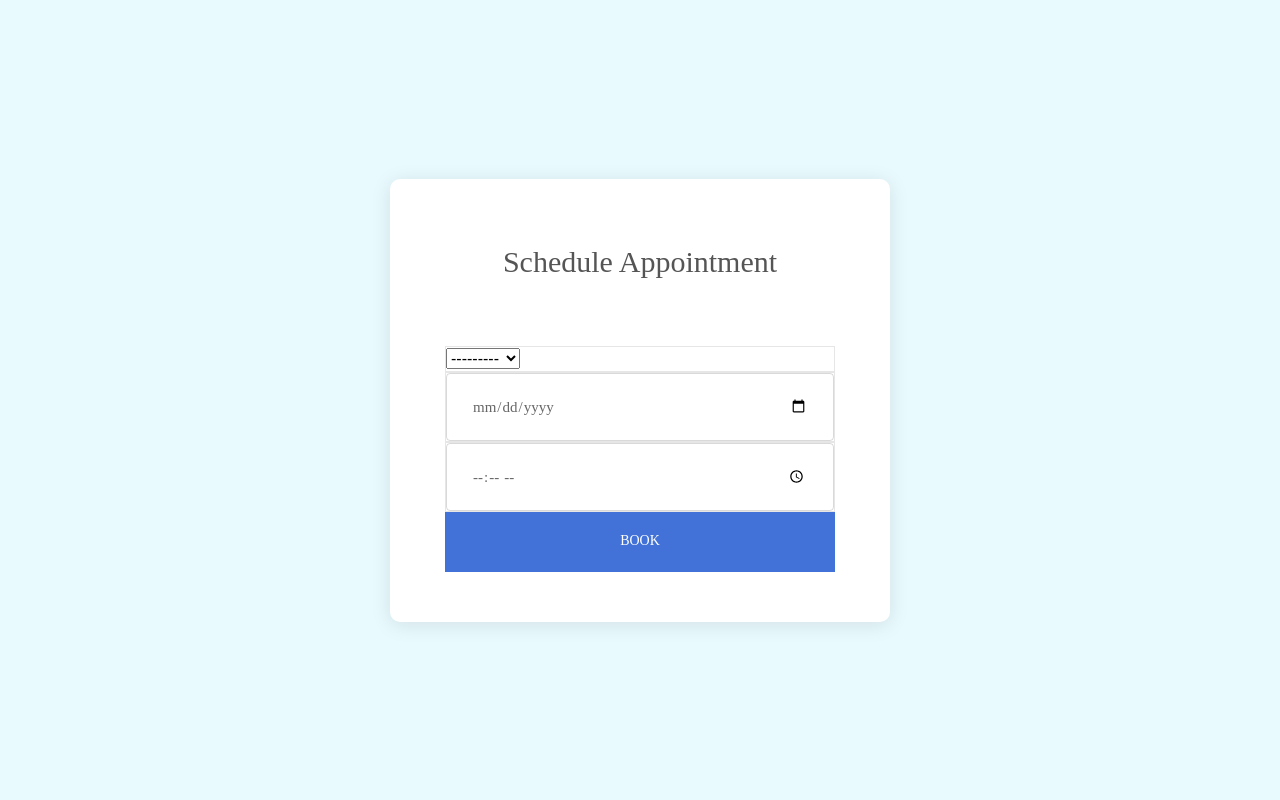
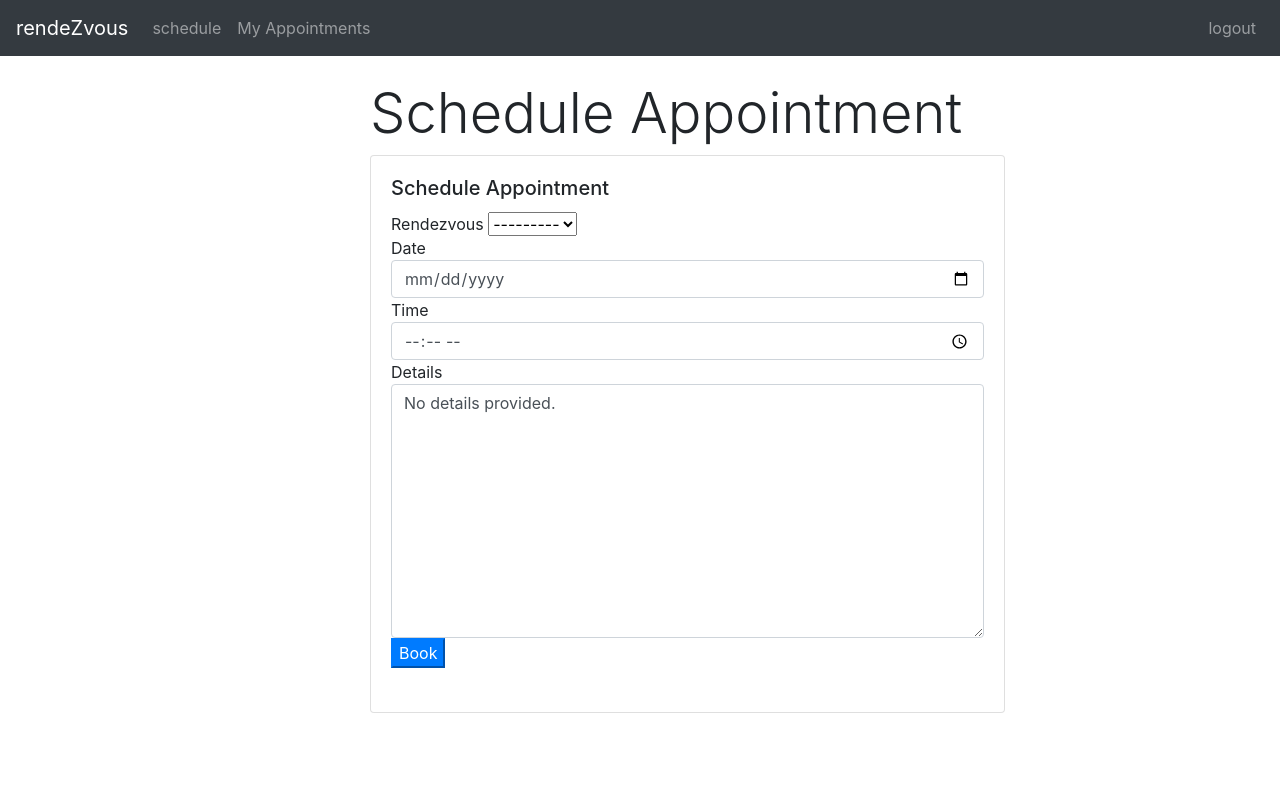
Before and after one commit to cyobero/rendezvous, a Django app: page /schedule/ in a window 1280 px wide. Run offline with Django 3.2, Linux system fonts and the light colour scheme; the visitor is signed in with stand-in values (Sample User, id 1); data comes from the database, SQL or seed files in the repository; some libraries are stand-ins or nearby versions; some web fonts are replaced.

Commit message:
added cards to appointments page

```diff
--- a/schedule/forms.py
+++ b/schedule/forms.py
@@ -11,7 +11,7 @@ class ScheduleForm(forms.ModelForm):
     rendezvous = forms.ModelChoiceField(queryset=RENDEZVOUS_CHOICES)
     class Meta:
         model = Appointment
-        fields = ['rendezvous', 'date', 'time', ]
+        fields = ['rendezvous', 'date', 'time', 'details', ]
         widgets = {
             'rendezvous': forms.Select(attrs={
                 'class': 'input100 form-control',
@@ -25,5 +25,9 @@ class ScheduleForm(forms.ModelForm):
                 'class': 'input100 form-control',
                 'placeholder': 'Time',
                 'type': 'time'
+            }),
+            'details': forms.Textarea(attrs={
+                'class': 'input100 form-control',
+                'placeholder': 'Enter additional notes here (if any)...',
             })
         }
--- a/schedule/views.py
+++ b/schedule/views.py
@@ -16,8 +16,9 @@ def schedule_view(request):
         rendezvous = form['rendezvous']
         date = form['date']
         time = form['time']
+        details = form['details']
         # Create and save new `Appointment` object.
-        appt = Appointment.objects.create(rendezvous=rendezvous, date=date, time=time)
+        appt = Appointment.objects.create(rendezvous=rendezvous, date=date, time=time, details=details)
         booker.appointments.add(appt)
         return redirect(reverse('success_schedule'))
     else:
--- a/templates/schedule/schedule_form.html
+++ b/templates/schedule/schedule_form.html
@@ -1,4 +1,4 @@
-{% extends 'base_form.html' %}
+{% extends 'index.html' %}
 {% load static %}
 
 {% block page-title %}
@@ -7,16 +7,22 @@
 
 
 
+{% block content %}
+<br>
+<div class="container">
+
+   <div class="row">
+	<div class="col-md-3"></div>
+	<div class="col-md-7">
+
+<h4 class="display-4">Schedule Appointment</h4>
 	   <form method="POST" class="validate-form login100-form">{% csrf_token %}
-   {% block form-title %}
-   <span class="login100-form-title p-b-33">
-	Schedule Appointment
-   </span>
-   {% endblock form-title %}
-   {% block form-content %}
+		<div class="card w-70">
+		   <div class="card-body">
+			<h5 class="card-title">Schedule Appointment</h5>
 			<div class="wrap-input100 validate-input" data-validate = "Valid
 			username is required: ex@abc.xyz">
-	{{ form.rendezvous }}
+			   {{form.rendezvous.label}}	{{ form.rendezvous }}
 			   <span class="focus-input100-1"></span>
 			   <span class="focus-input100-2"></span>
 			</div>
@@ -24,7 +30,7 @@
 
 			<div class="wrap-input100 validate-input" data-validate = "Valid
 			username is required: ex@abc.xyz">
-	{{ form.date }}
+			   {{form.date.label}}	{{ form.date }}
 			   <span class="focus-input100-1"></span>
 			   <span class="focus-input100-2"></span>
 			</div>
@@ -32,13 +38,22 @@
 
 			<div class="wrap-input100 validate-input" data-validate = "Valid
 			username is required: ex@abc.xyz">
-	{{ form.time }}
+			   {{form.time.label}}	{{ form.time }}
 			   <span class="focus-input100-1"></span>
 			   <span class="focus-input100-2"></span>
 			</div>
 
 
-   <button class="login100-form-btn">
+
+			<div class="wrap-input100 validate-input" data-validate = "Valid
+			username is required: ex@abc.xyz">
+			   {{form.details.label}}	{{ form.details }}
+			   <span class="focus-input100-1"></span>
+			   <span class="focus-input100-2"></span>
+			</div>
+
+
+			<button class="login100-form-btn btn-primary">
 			   Book
 			</button>
 		   </div>
@@ -55,4 +70,9 @@
 
 
 	   </form>
-{% endblock form-content %}
+
+
+		</div>
+	</div>
+   </div>
+   {% endblock content %}
```
Also changed, not shown: templates/appointments/appointments.html (+3 -6 lines), login/migrations/0005_auto_20200425_1700.py (added), schedule/migrations/0004_appointment_details.py (added). Lines whose indentation alone changed are shown as unchanged.
